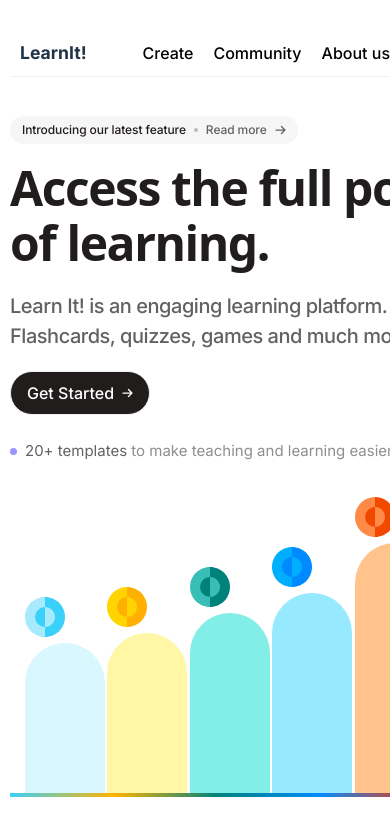
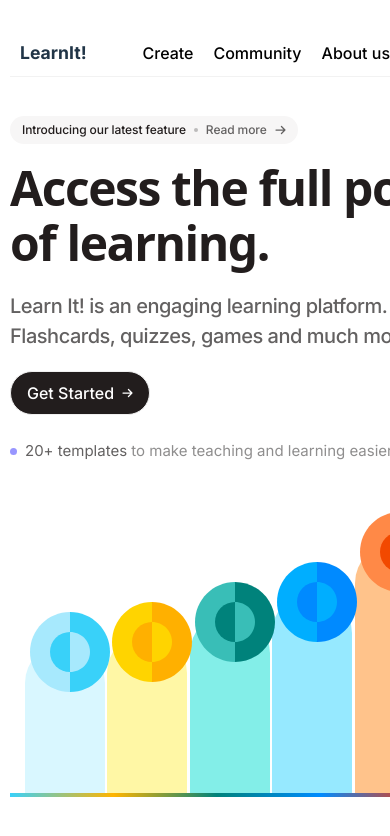
Before and after one commit to tanyagrr/first-project, a React (Vite) app: page / in a window 390 px wide. Shown: the top 836 px of the page. Built offline with nearby package versions, Linux system fonts and the light colour scheme.

Commit message:
fix media query

```diff
--- a/src/App.css
+++ b/src/App.css
@@ -242,6 +242,13 @@ a {
   height: 300px;
 }
 
+.circle {
+  transform: scale(3.8);
+  position: relative;
+  left: 55px;
+  top: 75px;
+}
+
 .bottomline {
   height: 4px;
   margin-bottom: 200px;
@@ -273,7 +280,10 @@ and (max-width: 480px)  {
       margin-right: 10px;
       margin-left: 15px;
     }
-    /* .Add1 {
-      max-width: 20px;
-    } */
+    .circle {
+      transform: scale(2);
+      position: relative;
+      left: 25px;
+      top: 35px;
+    }
 }
--- a/src/components/Circle.jsx
+++ b/src/components/Circle.jsx
@@ -40,6 +40,7 @@ function Circle({ color }) {
   console.log(color);
   return (
     <svg
+      className="circle"
       width="40"
       height="40"
       viewBox="0 0 40 40"
```
